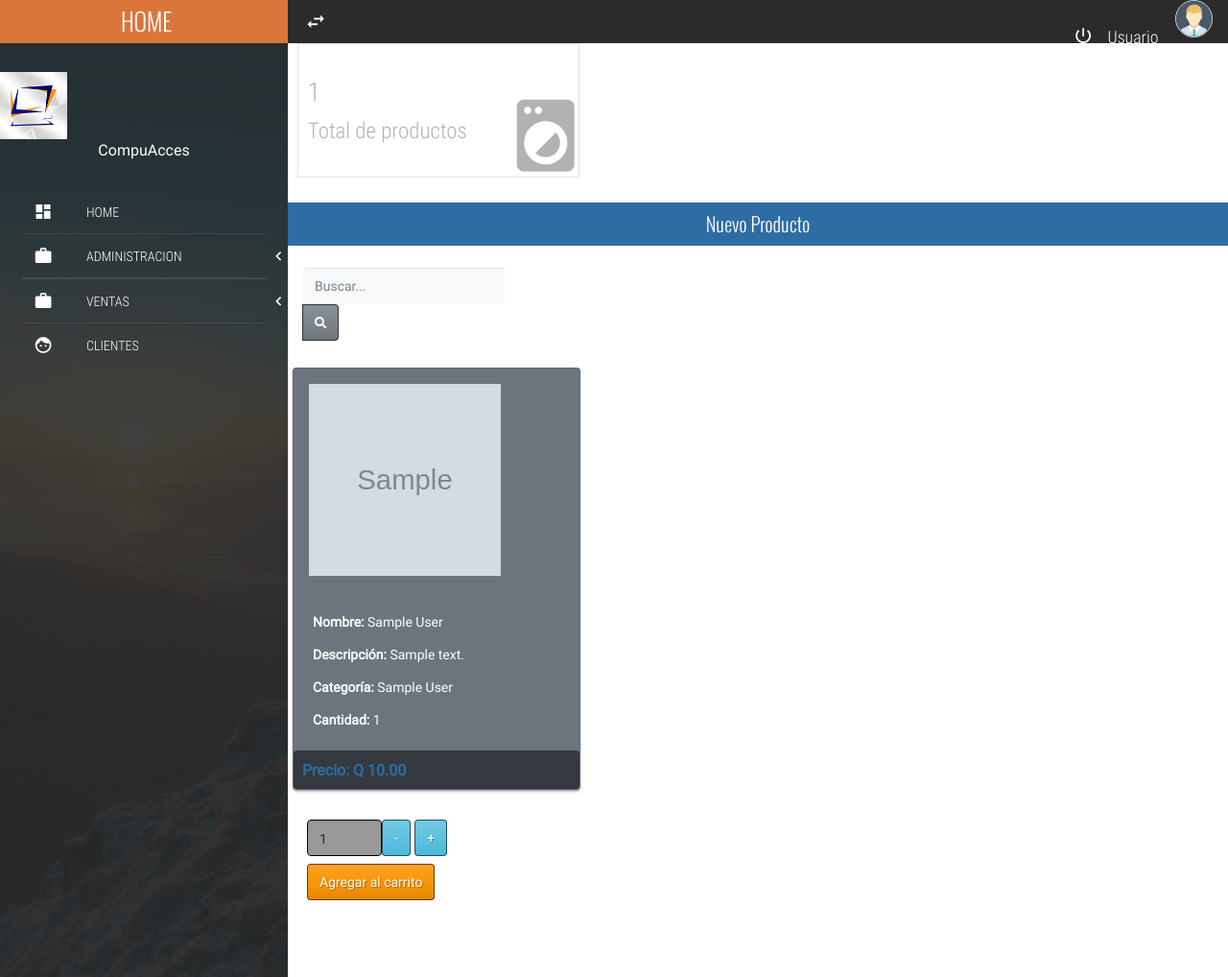
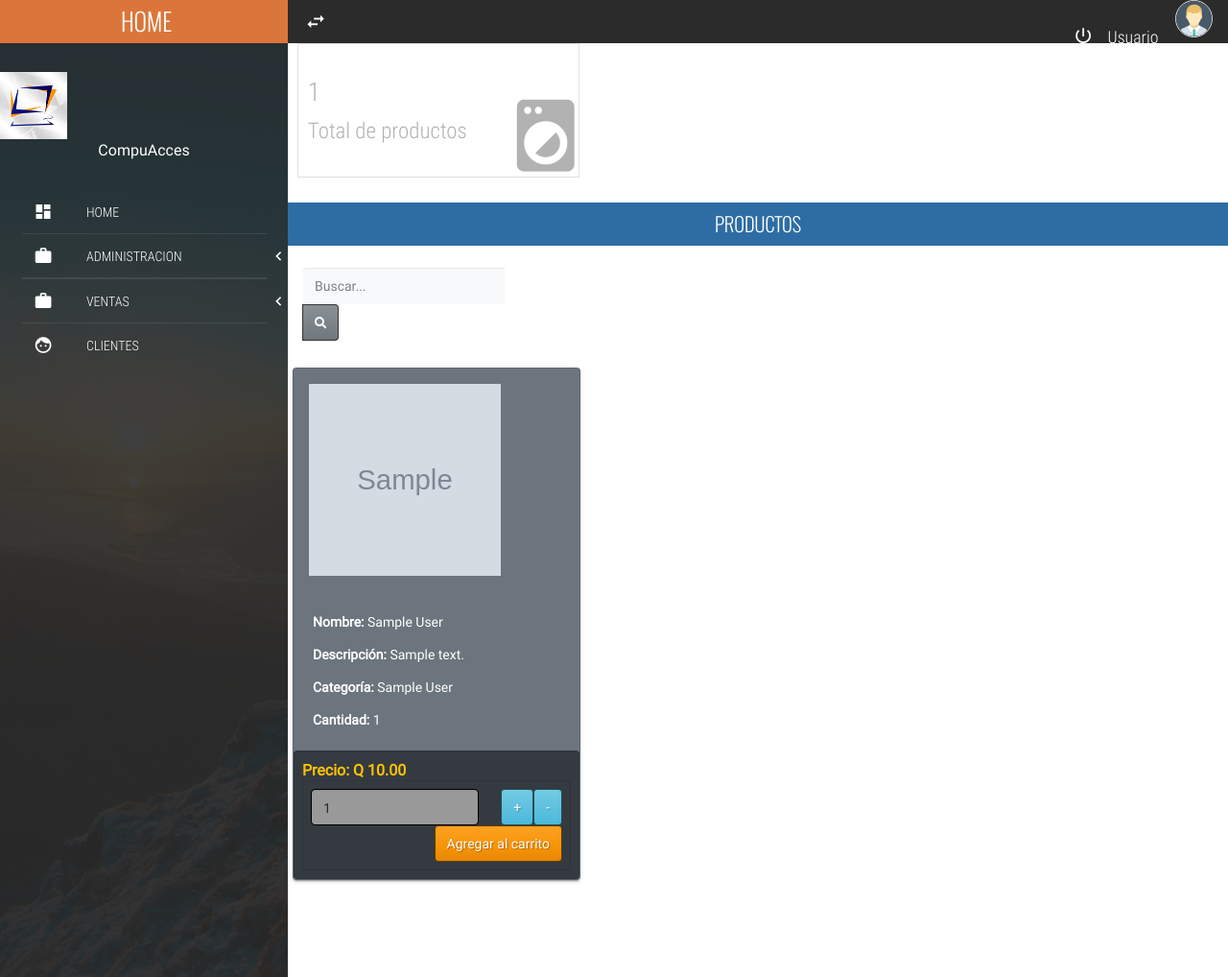
Before and after one commit to ProyectoFinal-DesarrolloWeb/ProyectoCompuAcces, a Django app: page /administracion/productos/ in a window 1280 px wide. Shown: the whole page at 96% size. Run offline with Django 4.2, Linux system fonts and the light colour scheme; a user stored in the database is signed in; tables that the repository leaves empty hold one stand-in row (values such as "Sample post"); grey boxes marked "Sample" are stand-in pictures; some libraries are stand-ins or nearby versions; some web fonts are replaced.

Commit message:
Card para venta y loginrequired urls ventas

```diff
--- a/Apps/administracion/templates/products.html
+++ b/Apps/administracion/templates/products.html
@@ -26,7 +26,7 @@
 </section>
 
 <div class="full-width panel-tittle bg-primary text-center tittles">
-	Nuevo Producto
+	PRODUCTOS
 </div>
 <br>
 
@@ -64,7 +64,6 @@
 
 
 {% for i in productos %}
-<div>
 <div class="mdl-card mdl-shadow--2dp full-width product-card card bg-secondary text-white" id="listProd">
 	<div class="mdl-card__title">
 		<img src="{{i.icono.url}}" style="height: 200px; width: 200px;" alt="...">
@@ -75,15 +74,17 @@
 		<p class="card-text"><b> Categoría: </b>{{i.categoria}}</p>
 		<p class="card-text"><b> Cantidad: </b>{{i.cantidad}}</p>
 	</div>
-		<div class="mdl-card__actions mdl-card--border card bg-dark text-primary">
+	<div class="mdl-card__actions mdl-card--border card bg-dark text-warning">
 		<dt>Precio: Q {{i.precio}}</dt>
-		</div>
-
-	</div>
-	<div class="card-body" >
+		<div class="mdl-card__actions mdl-card--border card bg-dark">
 			{% include 'add.html' %}
 		</div>
 	</div>
+</div>
+</div>
+</div>
+
+
 
 {% endfor %}
 
--- a/Apps/ventas/templates/add.html
+++ b/Apps/ventas/templates/add.html
@@ -4,7 +4,7 @@
     <input type="hidden" name="product_id" value="{{i.id}}">
     <div class="">
         <button type="button" class="btn btn-info d-inline" id="restar">-</button>
-        <input type="number" value="1" class="form-control col-sm-1 d-inline" id="quantity" name="quantity" readonly>
+        <input type="number" value="1" class="form-control col-sm-8 d-inline" id="quantity" name="quantity" readonly>
         <button type="button" class="btn btn-info d-inline" id="sumar">+</button>
     </div>
     <div class="mt-2">
--- a/Apps/ventas/urls.py
+++ b/Apps/ventas/urls.py
@@ -16,13 +16,14 @@ Including another URLconf
 from django.contrib import admin
 from django.urls import path,include
 from . import views
+from django.contrib.auth.decorators import login_required
 
 app_name='ventas'
 
 urlpatterns = [
-path('carrito/',views.cart , name='cart'),
-path('carrito/agregar/',views.add , name='add'),
-path('carrito/eliminar/',views.remove , name='remove'),
-path('listarVenta/', views.VentasListView.as_view(), name='sales'),
-path('completar/',views.complete, name='complete')
+path('carrito/',login_required(views.cart) , name='cart'),
+path('carrito/agregar/',login_required(views.add) , name='add'),
+path('carrito/eliminar/',login_required(views.remove), name='remove'),
+path('listarVenta/', login_required(views.VentasListView.as_view()), name='sales'),
+path('completar/',login_required(views.complete), name='complete')
 ]
--- a/SistemaCompuAcces/settings.py
+++ b/SistemaCompuAcces/settings.py
@@ -82,9 +82,9 @@ WSGI_APPLICATION = 'SistemaCompuAcces.wsgi.application'
 DATABASES = {
     'default': {
         'ENGINE': 'django.db.backends.mysql',
-        'NAME': 'CompuAccess',
-        'USER': 'SaraJr',
-        'PASSWORD': '1234',
+        'NAME': 'compuacces',
+        'USER': 'root',
+        'PASSWORD': 'admin',
         'HOST':'localhost',
         'PORT':'',
 
```
Also changed, not shown: media/gamerMouse.jpg (added). Lines whose indentation alone changed are shown as unchanged.
